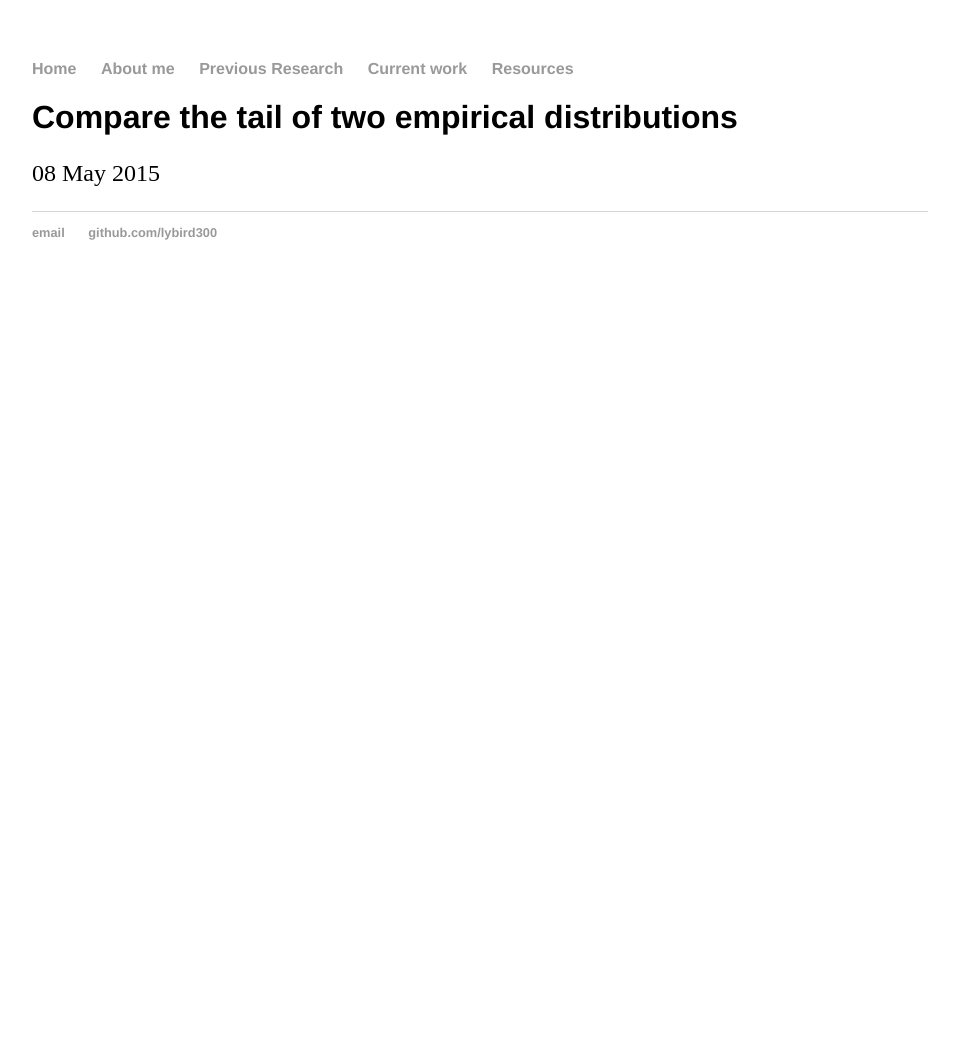
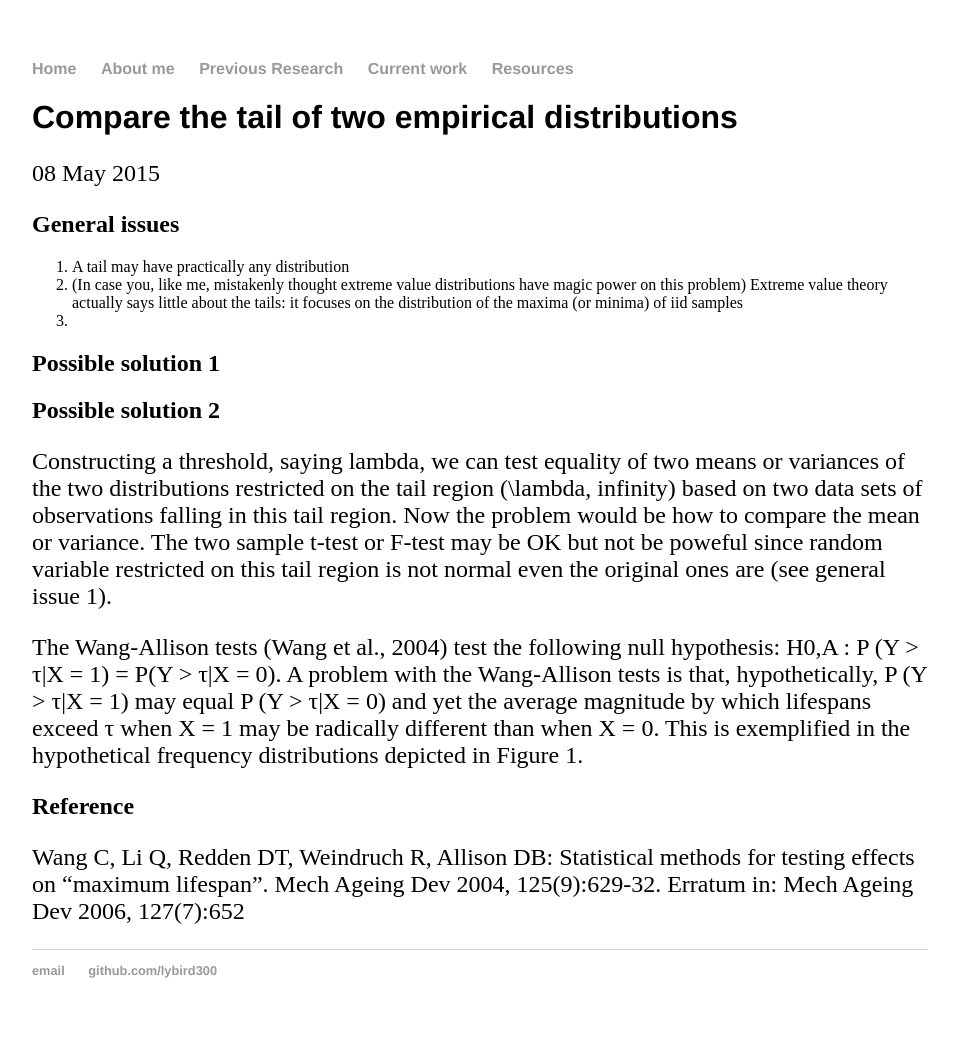
Before and after one commit to lybird300/lybird300.github.io, a Jekyll site: the page built from _posts/2017-05-08-dist-tail-compare.md, in a window 1280 px wide. Shown: the whole page, without its empty margins (160-1116 px from the left). Built offline with Jekyll 4.4.1, drawn with Linux system fonts in a browser that asks for light colours; before the commit the page ends 900 px from its top, so only the background shows below that.

Commit message:
Update 2017-05-08-dist-tail-compare.md

```diff
--- a/_posts/2017-05-08-dist-tail-compare.md
+++ b/_posts/2017-05-08-dist-tail-compare.md
@@ -3,3 +3,21 @@ layout: post
 title: "Compare the tail of two empirical distributions"
 date: 2015-05-08
 ---
+<h2>General issues</h2>
+<ol>
+<li>A tail may have practically any distribution</li>
+<li>(In case you, like me, mistakenly thought extreme value distributions have magic power on this problem) Extreme value theory actually says little about the tails: it focuses on the distribution of the maxima (or minima) of iid samples</li>
+<li></li>
+</ol>
+
+<h2>Possible solution 1</h2>
+
+<h2>Possible solution 2</h2>
+Constructing a threshold, saying lambda, we can test equality of two means or variances of the two distributions restricted on the tail region (\lambda, infinity) based on two data sets of observations falling in this tail region. Now the problem would be how to compare the mean or variance. The two sample t-test or F-test may be OK but not be poweful since random variable restricted on this tail region is not normal even the original ones are (see general issue 1).
+
+The Wang-Allison tests (Wang et al., 2004) test the following null hypothesis:
+H0,A : P (Y > τ|X = 1) = P(Y > τ|X = 0).
+A problem with the Wang-Allison tests is that, hypothetically, P (Y > τ|X = 1) may equal P (Y > τ|X = 0) and yet the average magnitude by which lifespans exceed τ when X = 1 may be radically different than when X = 0. This is exemplified in the hypothetical frequency distributions depicted in Figure 1.
+
+<h2>Reference</h2>
+Wang C, Li Q, Redden DT, Weindruch R, Allison DB: Statistical methods for testing effects on "maximum lifespan". Mech Ageing Dev 2004, 125(9):629-32. Erratum in: Mech Ageing Dev 2006, 127(7):652
```
